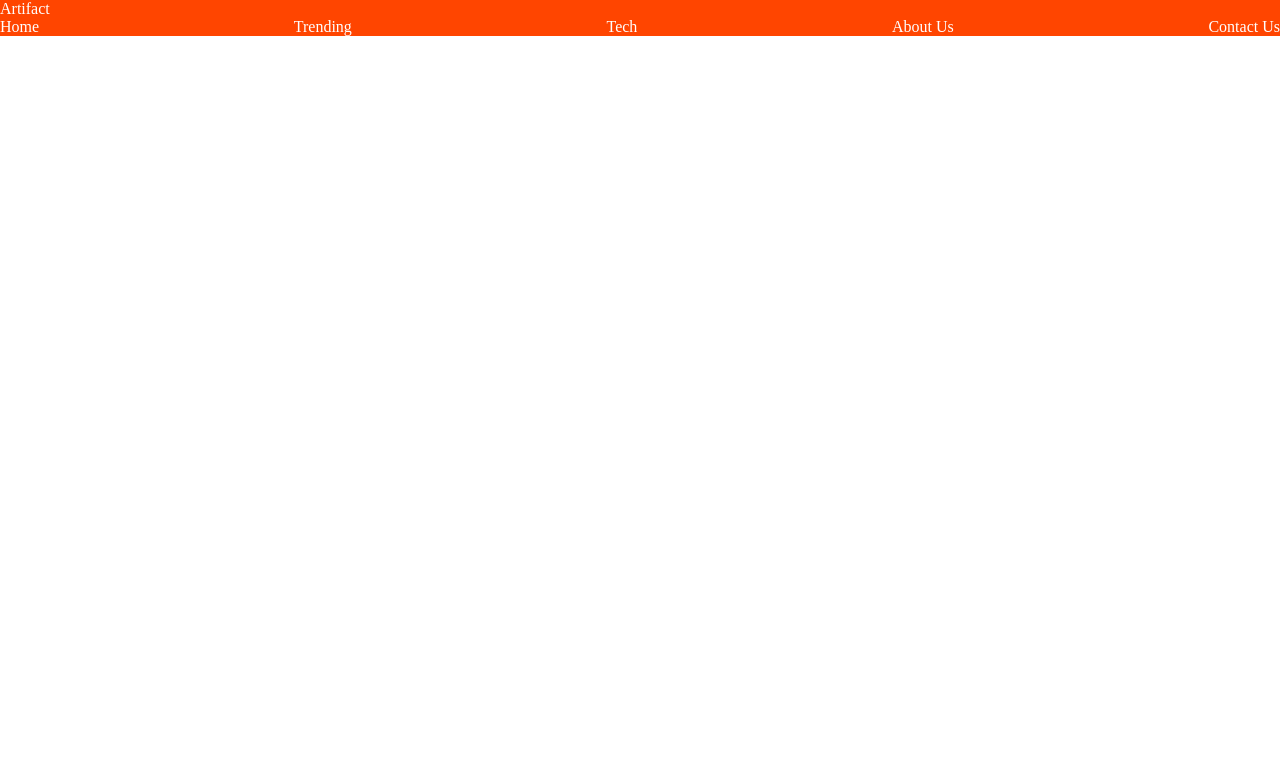
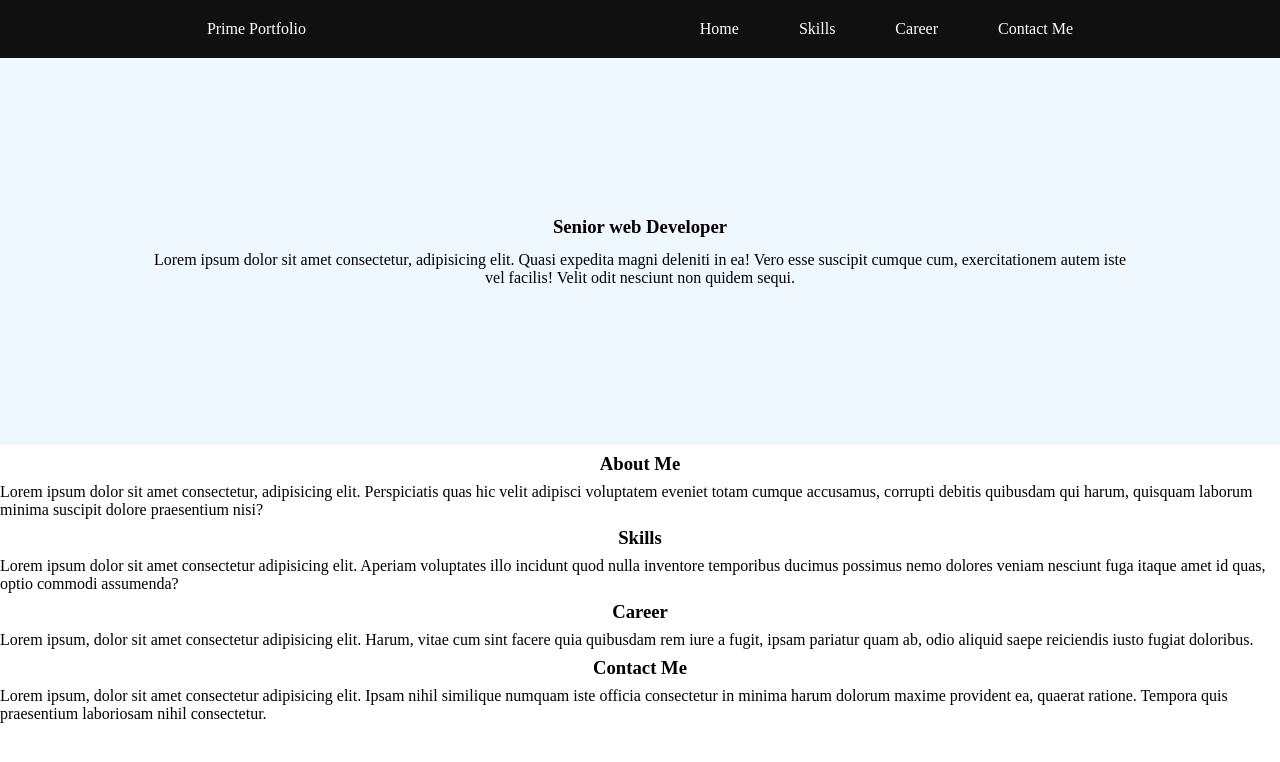
Before and after one commit to solomwaura/Responsive-NavBar, a plain HTML site: page index.html in a window 1280 px wide. Drawn offline with Linux system fonts and the light colour scheme.

Commit message:
portfolio page

```diff
--- a/index.css
+++ b/index.css
@@ -5,7 +5,12 @@
 }
 
 header{
-    background-color: orangered;
+    background-color: rgb(17, 16, 16);
+}
+.header{
+    display: flex;
+    justify-content: space-around;
+    padding: 20px 10px;
 }
 
 li{
@@ -54,6 +59,16 @@ a{
     background-color: white;
 }
 
+.hero{
+    background-color: aliceblue;
+    padding: 150px 140px;
+}
+
+.hero p,h3{
+    text-align: center;
+    padding: 5px;
+    margin: 3px;
+}
 @media(max-width:768px){
     .space{
         display:block;
--- a/index.html
+++ b/index.html
@@ -9,14 +9,18 @@
 </head>
 <body>
     <header>
+        <div class="header">
+            <div class="logo">
+                <a href="#" class="branding">Prime Portfolio</a>
+            </div>
+            <div class="nav">
                 <nav class="navbar">
-            <a href="#" class="branding">Artifact</a>
+
                     <ul class="nav-menu">
                         <li class="nav-item"><a href="#" class="nav-link">Home</a></li>
-                <li class="nav-item"><a href="#" class="nav-link">Trending</a></li>
-                <li class="nav-item"><a href="#" class="nav-link">Tech</a></li>
-                <li class="nav-item"><a href="#" class="nav-link">About Us</a></li>
-                <li class="nav-item"><a href="#" class="nav-link">Contact Us</a></li>
+                        <li class="nav-item"><a href="#" class="nav-link">Skills</a></li>
+                        <li class="nav-item"><a href="#" class="nav-link">Career</a></li>
+                        <li class="nav-item"><a href="#" class="nav-link">Contact Me</a></li>
                     </ul>
                     <div class="space">
                         <span class="bar"></span>
@@ -24,7 +28,43 @@
                         <span class="bar"></span>
                     </div>
                 </nav>
+            </div>
+        </div>
+
     </header>
+    <div class="content">
+        <div class="hero">
+            <h3>Senior web Developer</h3>
+            <p>Lorem ipsum dolor sit amet consectetur, adipisicing elit.
+                 Quasi expedita magni deleniti in ea! Vero esse suscipit cumque cum,
+                 exercitationem autem iste vel facilis! Velit odit nesciunt non quidem sequi.</p>
+        </div>
+        <div class="about">
+            <h3>About Me</h3>
+            <p>Lorem ipsum dolor sit amet consectetur, adipisicing elit.
+                 Perspiciatis quas hic velit adipisci voluptatem eveniet totam cumque accusamus, corrupti debitis quibusdam qui harum,
+                 quisquam laborum minima suscipit dolore praesentium nisi?</p>
+        </div>
+        <div class="skills">
+            <h3>Skills</h3>
+            <p>Lorem ipsum dolor sit amet consectetur adipisicing elit.
+                 Aperiam voluptates illo incidunt quod nulla inventore temporibus ducimus possimus nemo dolores veniam nesciunt fuga itaque amet id quas,
+                 optio commodi assumenda?</p>
+        </div>
+        <div class="career">
+            <h3>Career</h3>
+            <p>Lorem ipsum, dolor sit amet consectetur adipisicing elit. Harum,
+                vitae cum sint facere quia quibusdam rem iure a fugit, ipsam pariatur quam ab,
+                odio aliquid saepe reiciendis iusto fugiat doloribus.</p>
+        </div>
+        <div class="contact">
+            <h3>Contact Me</h3>
+            <p>Lorem ipsum, dolor sit amet consectetur adipisicing elit.
+                 Ipsam nihil similique numquam iste officia consectetur in minima harum dolorum maxime provident ea,
+                 quaerat ratione. Tempora quis praesentium laboriosam nihil consectetur.</p>
+        </div>
+
+    </div>
     <script src="index.js"></script>
 </body>
 </html>
```
Also changed, not shown: index.js (line endings or trailing spaces). Lines whose indentation alone changed are shown as unchanged.
